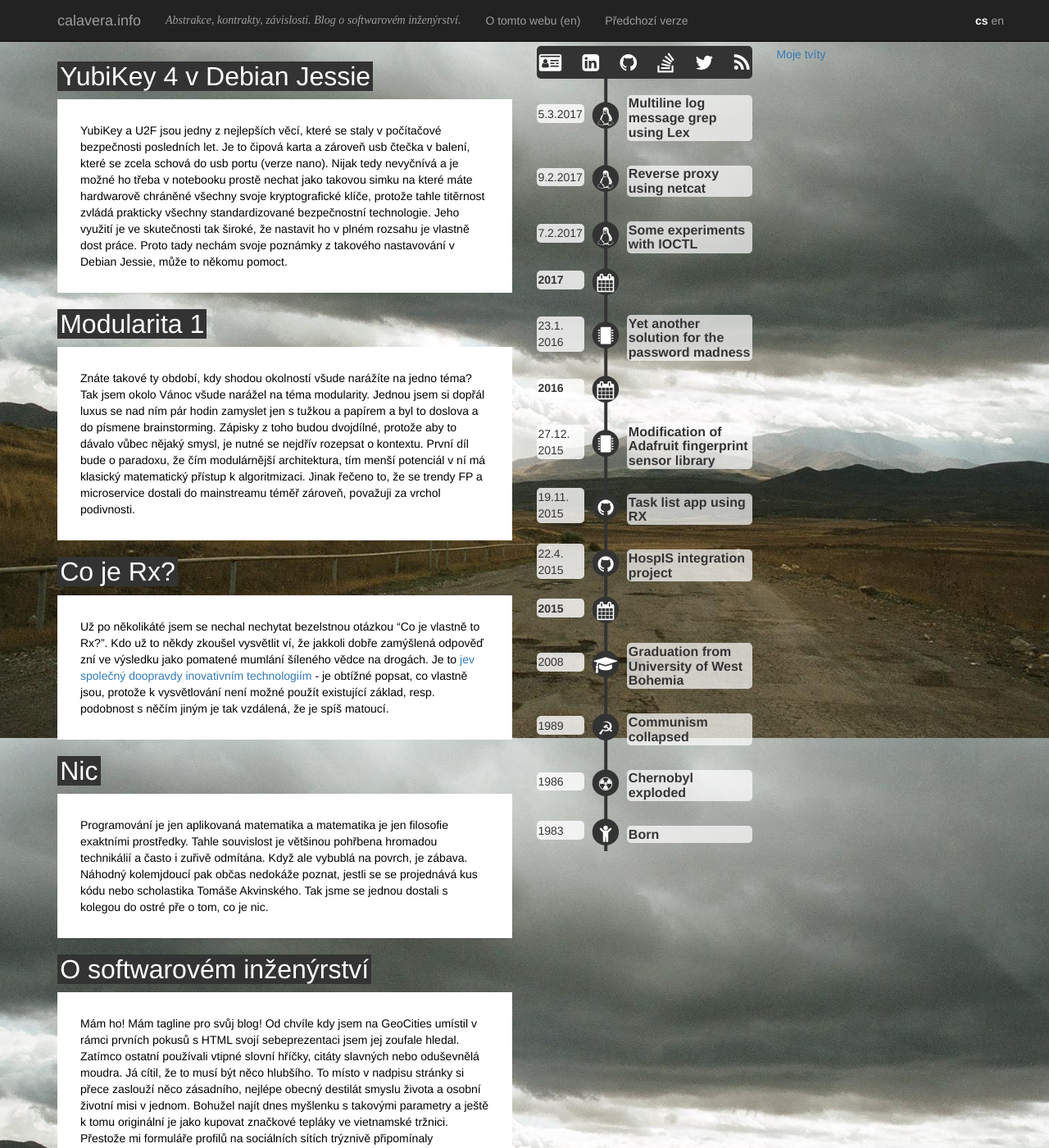
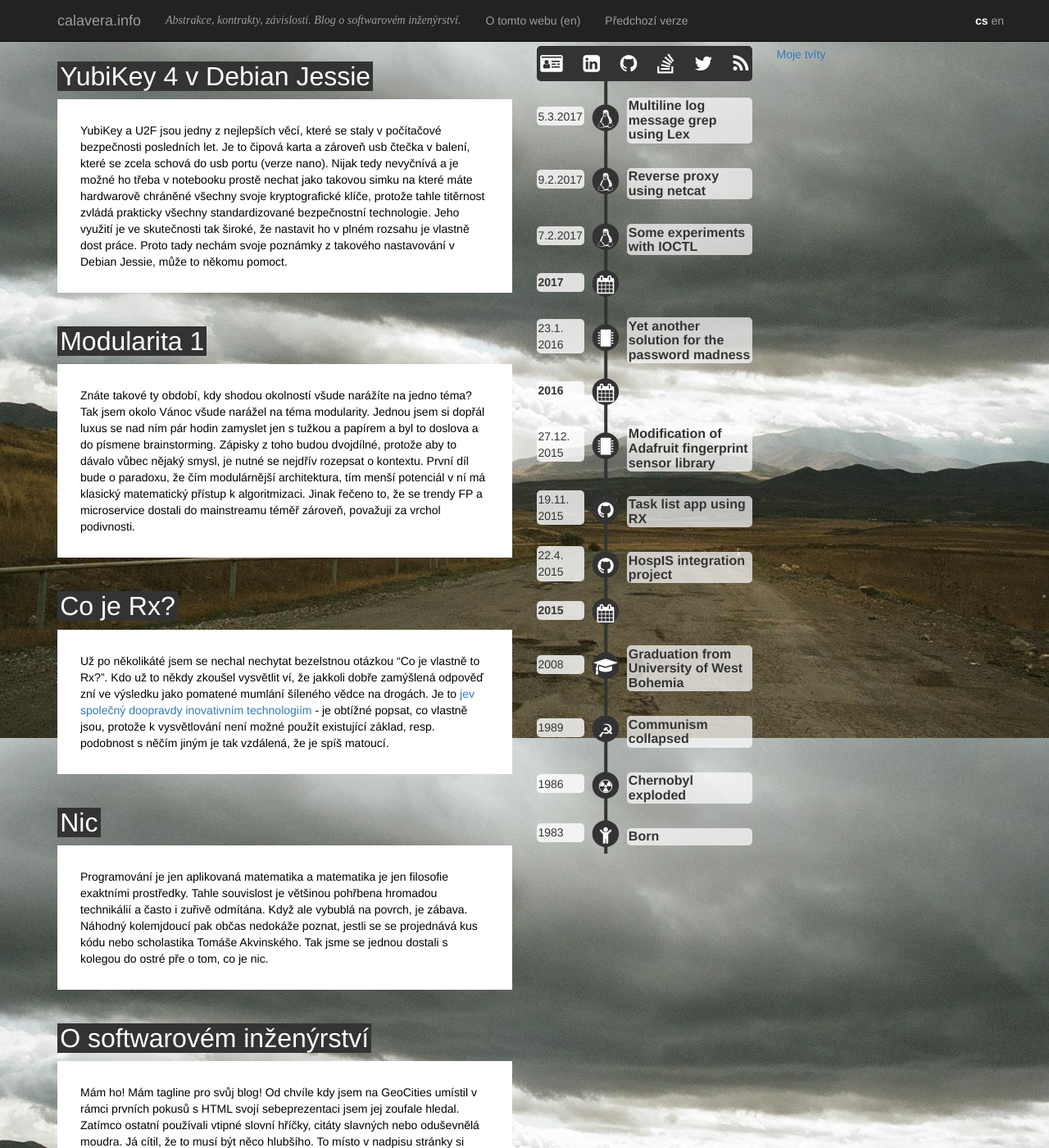
Before and after one commit to calaveraInfo/calaveraInfo.github.io, a Jekyll site: the page built from v3/cs/blog.html, in a window 1280 px wide and 1400 px high. Shown: the whole window at 82% size. Built offline with Jekyll 4.4.1, drawn with Linux system fonts in a browser that asks for light colours; nearby versions of some CDN libraries; comment, search, counter and statistics services are not loaded.

Commit message:
drobne opravy stylu

```diff
--- a/v3/css/style.scss
+++ b/v3/css/style.scss
@@ -25,7 +25,7 @@ body {
 	background: white;
 	color: black;
 	padding: 2em;
-	margin-bottom: 1.5em;
+	margin-bottom: 3em;
 }
 
 .blog ol {
@@ -45,11 +45,11 @@ body {
 }
 
 .profiles a:hover {
-	color: white;
+	color: #9d9d9d;
 }
 
 .profiles {
-	padding: 0.2em;
+	padding: 0.3em;
 	display: flex;
 	justify-content: space-between;
 	background: rgba(51,51,51,1);
```
